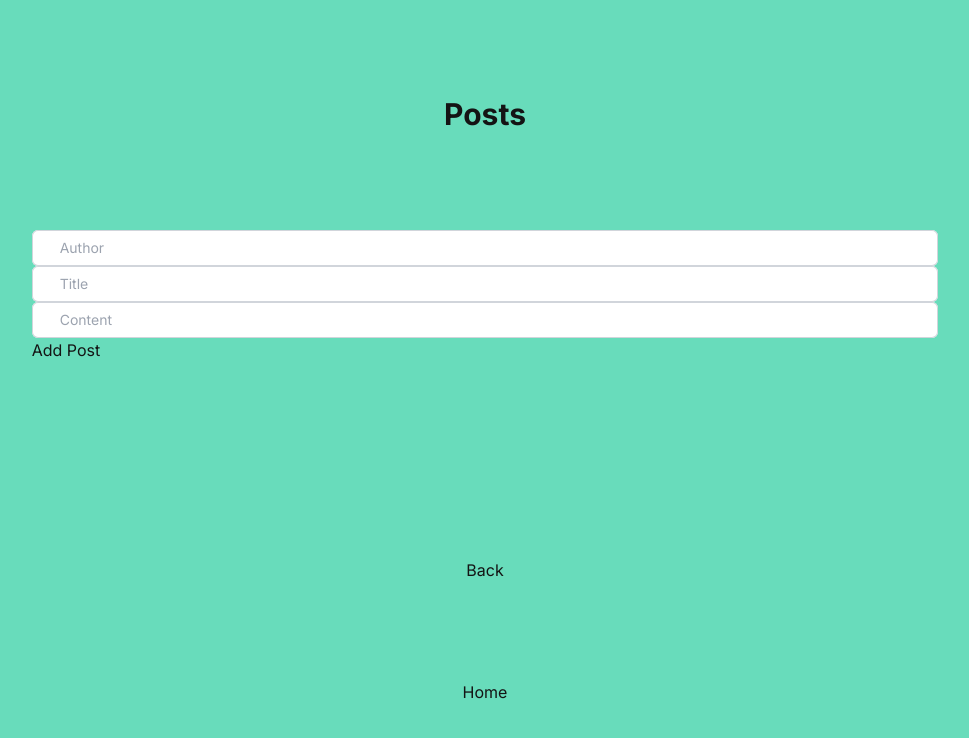
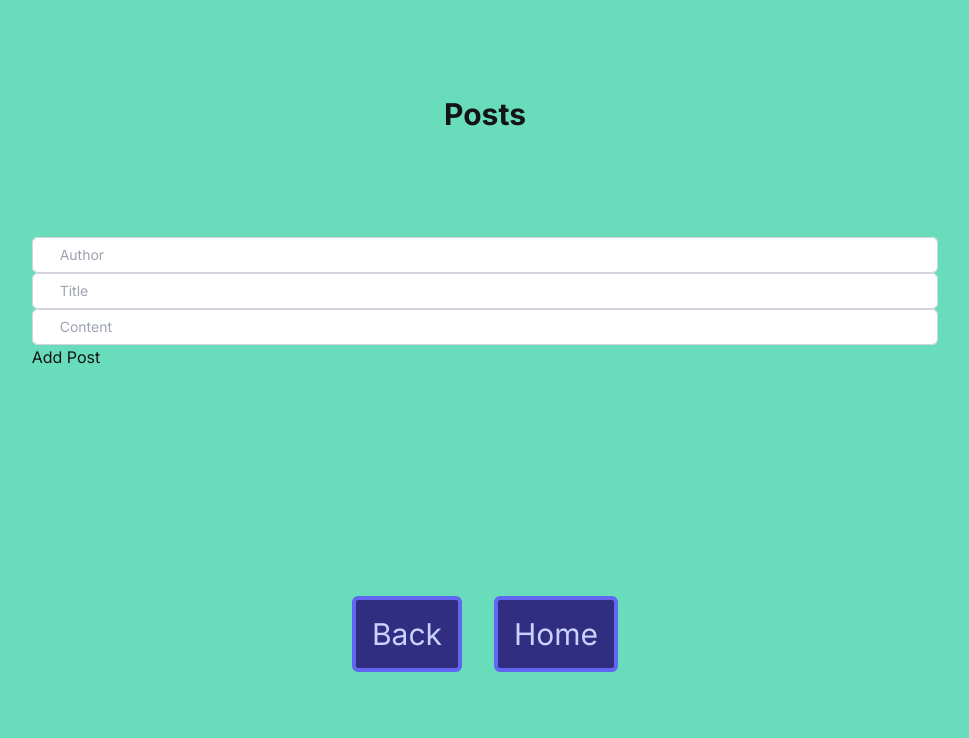
Before and after one commit to diamondcodebase/ox-app, a Next.js app: page /test_features/post in a window 1280 px wide. Shown: the top 738 px of the page, without its empty margins (155-1124 px from the left). Built offline with nearby package versions, Linux system fonts and the light colour scheme.

Commit message:
Create and implement basicButtonPanel

```diff
--- a/src/app/about/page.js
+++ b/src/app/about/page.js
@@ -1,17 +1,14 @@
 "use client";
-import { useRouter } from "next/navigation"
+import BasicButtonPanel from "@/components/BasicButtonPanel"
 
 export default function About() {
-    const router = useRouter();
-
     return (
         <main className="flex min-h-screen flex-col items-center justify-between p-24">
             <div className='text-3xl font-bold'>About</div>
             <div className="z-10 max-w-5xl w-full items-center justify-between font-mono text-sm lg:flex">
 
             </div>
-            <button onClick={ router.back }>Back</button>
-            <button><a href="../">Home</a></button>
+            <BasicButtonPanel />
         </main>
 
     );
--- a/src/app/bibleQuiz/page.js
+++ b/src/app/bibleQuiz/page.js
@@ -4,8 +4,8 @@ import { useState, useEffect } from "react";
 import QuestionBox from "@/components/QuestionBox";
 import AnswerBox from "@/components/AnswerBox";
 import ImageButton from "@/components/ImageButton";
-import CustomButton from "@/components/CustomButton";
 import CustomButtonV from "@/components/CustomButtonV";
+import BasicButtonPanel from "@/components/BasicButtonPanel"
 import Image from "next/image";
 
 export default function BibleQuiz() {
@@ -65,7 +65,6 @@ export default function BibleQuiz() {
                 visible = {!isGameStarted}
                 onClickFn ={ startGame }
             />
-            {/* <button type='submit' id='startButton'>Start Game</button> */}
             <QuestionBox
                 question={currentQuestions[0].question}
                 visible={isQuestionVisible}
@@ -74,18 +73,6 @@ export default function BibleQuiz() {
                 showAnswer={showAnswer}
             />
             <div className='flex justify-center mb-4 flex-row items-center'>
-                {/* <button
-                    className='text-4xl text-green-900 p-1.5'
-                    onClick={() => getShowAnswer(true)}
-                >
-                    <Image
-                        src="/ThisIsRight.png"
-                        alt="Right"
-                        width={120}
-                        height={120}
-                        priority
-                    />
-                </button> */}
                 <ImageButton
                     btnLabel="Right"
                     imgSrc="/ThisIsRight.png"
@@ -98,33 +85,13 @@ export default function BibleQuiz() {
                     onClickFn={() => getShowAnswer(false)}
                     visible={isGameStarted}
                 />
-                {/* <button
-                    className='text-4xl text-green-900 p-1.5'
-                    onClick={() => getShowAnswer(false)}
-                >
-                    <Image
-                        src="/ThisIsWrong.png"
-                        alt="Wrong"
-                        width={120}
-                        height={120}
-                        priority
-                    />
-                </button> */}
             </div>
             <AnswerBox
                 userAnswer={userAnswer}
                 modelAnswer={currentQuestions[0].answer}
                 visible = {isAnswerVisible}
             />
-            <CustomButton
-                btnLabel="Back"
-                hrefLink = ""
-                onClickFn ={ router.back }
-            />
-            <CustomButton
-                btnLabel="Home"
-                hrefLink ="../"
-            />
+            <BasicButtonPanel />
         </main>
     );
 }
--- a/src/app/test_features/post/page.js
+++ b/src/app/test_features/post/page.js
@@ -1,11 +1,9 @@
 "use client";
 import { useState, useEffect } from "react";
 import PostC from "@/components/PostC";
-import { useRouter } from "next/navigation"
+import BasicButtonPanel from "@/components/BasicButtonPanel"
 
 export default function Post() {
-    const router = useRouter();
-
     // Implement useState to make a posting function
     const [title, setTitle] = useState("");
     const [content, setContent] = useState("");
@@ -68,8 +66,7 @@ export default function Post() {
                 (<PostC {...post} key={ idx = Math.random() } />)
             )}
             </div>
-            <button onClick={ router.back }>Back</button>
-            <button><a href="../">Home</a></button>
+            <BasicButtonPanel />
         </main>
 
 
--- /dev/null
+++ b/src/components/BasicButtonPanel.js
@@ -0,0 +1,20 @@
+import CustomButton from "@/components/CustomButton";
+import { useRouter } from "next/navigation";
+
+export default function BasicButtonPanel(){
+    const router = useRouter();
+
+    return (
+        <div className='flex justify-center mb-4 flex-row items-center'>
+            <CustomButton
+                btnLabel="Back"
+                hrefLink = ""
+                onClickFn ={ router.back }
+            />
+            <CustomButton
+                btnLabel="Home"
+                hrefLink ="../"
+            />
+        </div>
+    );
+}
```
